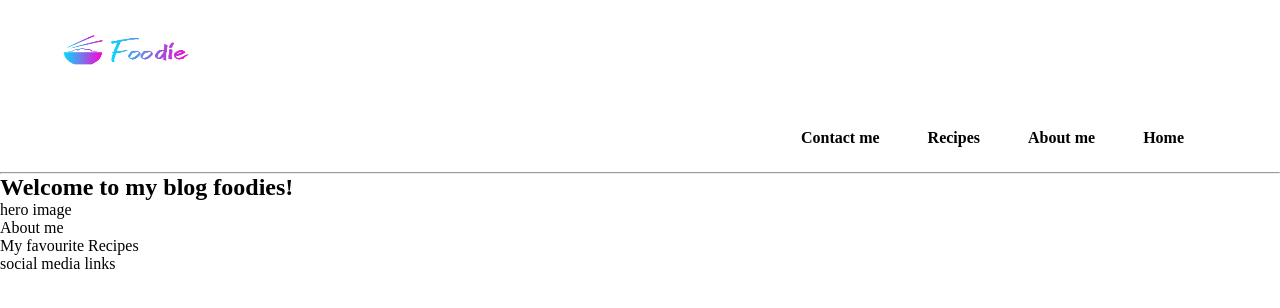
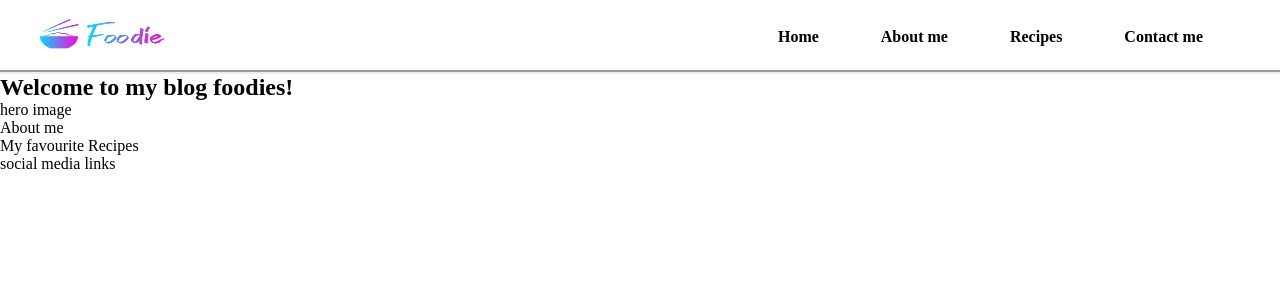
Before and after one commit to MuzhdaN/Foodie-blog_PP1, a plain HTML site: page home.html in a window 1280 px wide. Drawn offline with Linux system fonts and the light colour scheme.

Commit message:
add logo design and solve logo and navbar bugs

```diff
--- a/assets/css/style.css
+++ b/assets/css/style.css
@@ -1,41 +1,45 @@
 *{
     margin: 0;
     padding: 0;
-    box-sizing: border-box;
+    border: none;
 }
-/* body{
-    background-color: aquamarine;
-} */
-
-logo{
-    float: left;
-
+header{
+    background-color: #fff;
+    width: 100%;
+    border-bottom: 4px groove;
+    height: 70px;
+}
+#logo, nav{
+    /* line-height: 40px; */
+    display: inline-block;
 }
 nav{
-    overflow: hidden;
-    width: auto;
-}
-ul{
-    /* width: 100%;
-    margin: 0 0 0 250px; */
-    list-style: none;
-    margin-right: 4.5rem;
+    float: right;
+    margin-right: 3rem;
 }
 
-nav li{
-    float: right;
+nav ul li{
+    list-style-type: none;
+    display: inline-block;
+    padding: 28px 5px;
 }
-
 li a{
-    display: block;
-    padding: 25px 1.5rem;
+    /* padding: 25px 10px; */
+    margin: 2rem 1.5rem;
     text-decoration: none;
     color: #000;
-    text-align: right;
     font-weight: bold;
-
+    text-align: center;
 }
 
 li a:hover{
     text-transform: uppercase;
 }
+
+#logo{
+    margin-top: -16px;
+}
+
+#logo{
+    margin-left: -1.5rem;
+}
```
